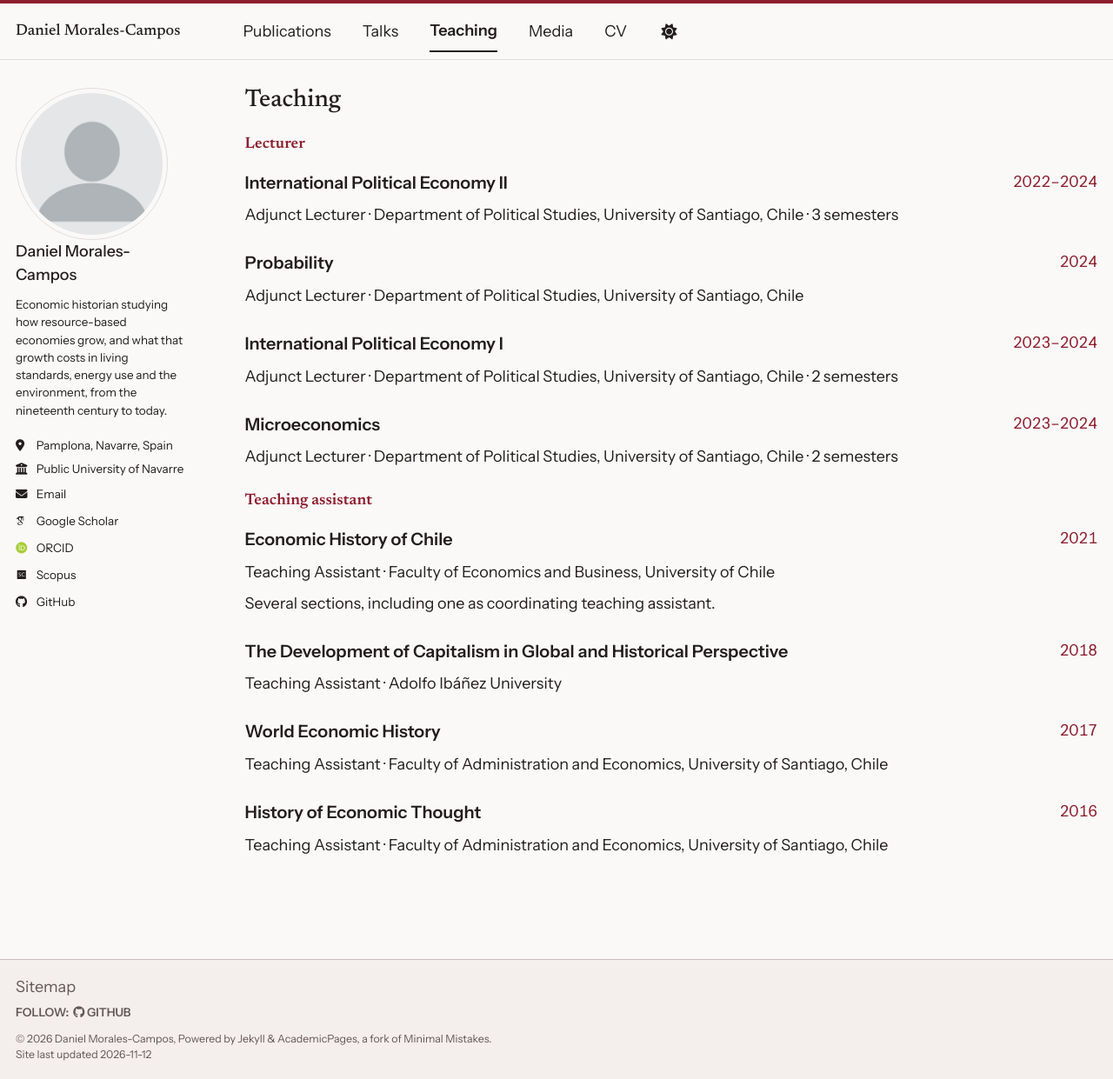
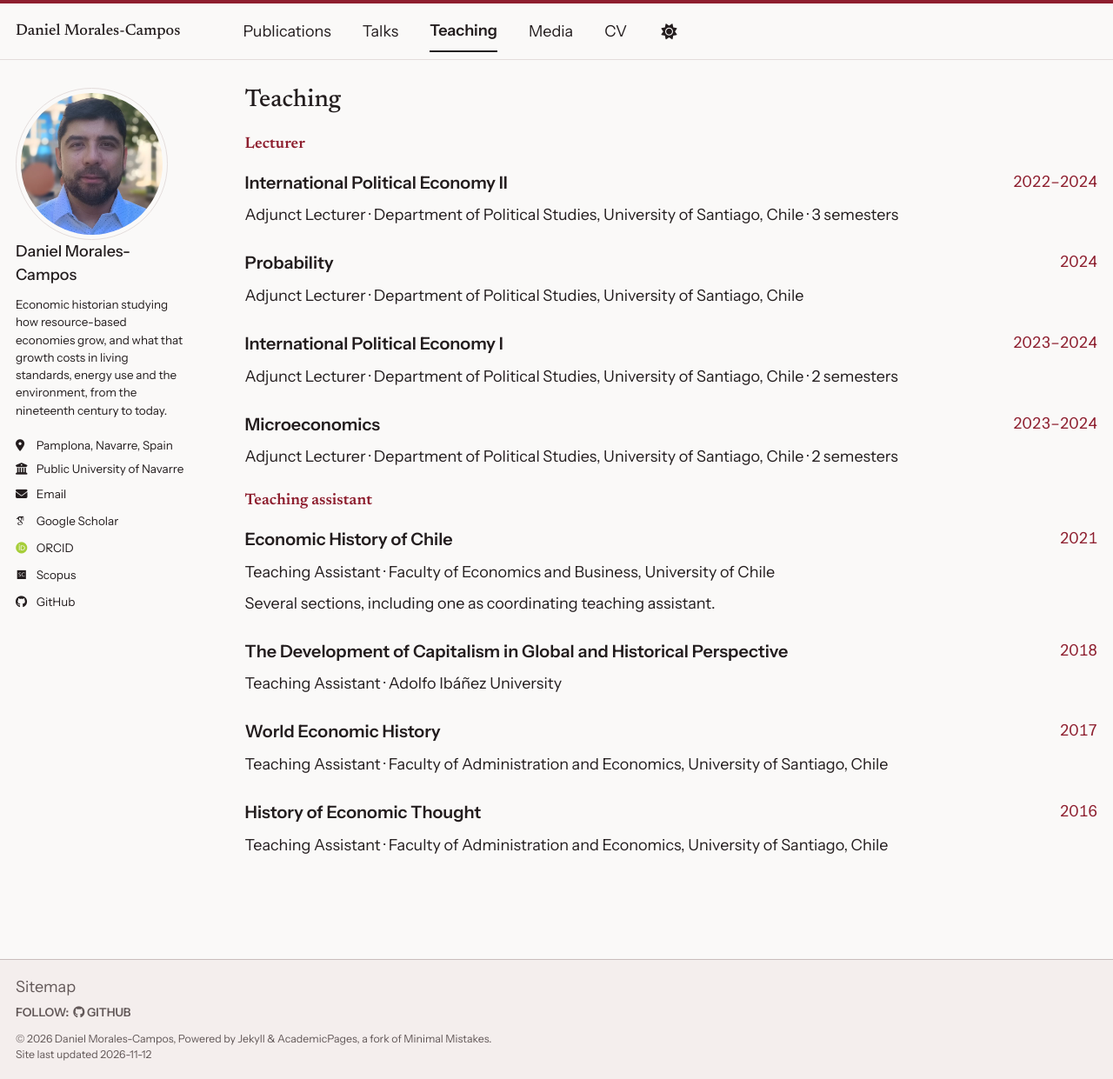
Before and after one commit to danielmoralesc/danielmoralesc.github.io, a Jekyll site: the page built from _pages/teaching.html, in a window 1280 px wide and 1241 px high. Shown: the whole window at 87% size. Built offline with Jekyll 4.4.1, drawn with Linux system fonts in a browser that asks for light colours; some web fonts are replaced; a script bundle is joined from its source files by our own code; library files that are not in the unit come from our copies.

Commit message:
Foto de perfil
Sustituye la silueta genérica por la foto enviada a INARBE (sep 2025), recortada a 5:6 y optimizada (600×720, 64 KB); en la barra lateral se recorta en círculo centrado en la cara.

```diff
--- a/_config.yml
+++ b/_config.yml
@@ -23,7 +23,7 @@ repository               : "danielmoralesc/danielmoralesc.github.io"
 #               Additional customization can be done by editing /_includes/author-profile.html
 author:
   # Biographic information
-  avatar           : "profile.png"
+  avatar           : "profile-daniel.jpg"
   name             : "Daniel Morales-Campos"
   pronouns         : # example: "she/her"
   bio              : # empty: the sidebar shows basics.headline from _data/resume.json
--- a/_sass/layout/_rosso.scss
+++ b/_sass/layout/_rosso.scss
@@ -123,3 +123,11 @@ h1, h2, h3, .page__title {
 .cv-skill-keyword {
   background-color: var(--global-tint-color);
 }
+
+/* Sidebar portrait: the photo is a 5:6 portrait (same file as the home hero);
+   crop it to a circle centred on the face instead of stretching it into an oval. */
+.author__avatar img {
+  aspect-ratio: 1 / 1;
+  object-fit: cover;
+  object-position: 50% 30%;
+}
```
Also changed, not shown: images/profile-daniel.jpg (added).
